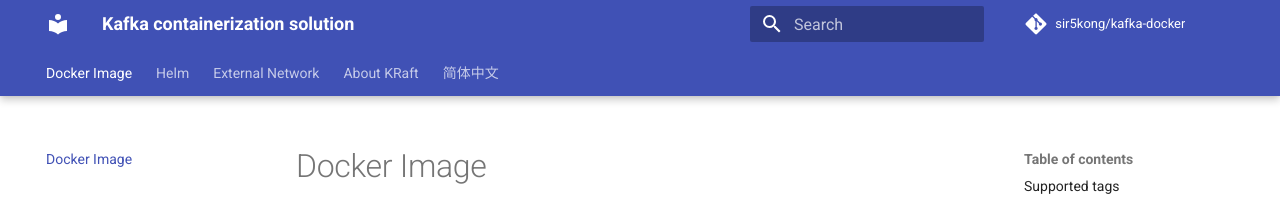
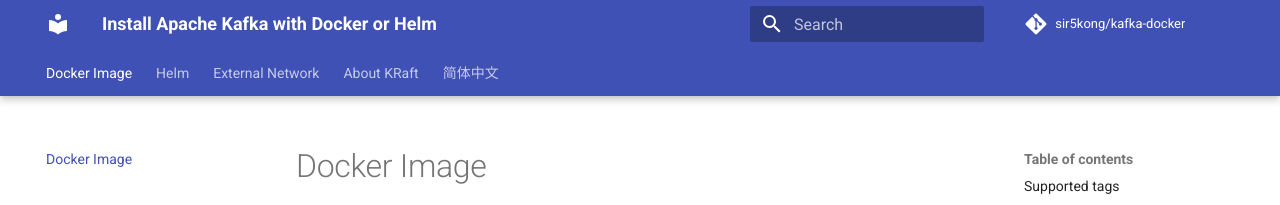
Before and after one commit to sir5kong/kafka-docker, an MkDocs documentation site: the page built from docs/README.md, in a window 1280 px wide. Shown: the top 205 px of the page. Built offline with MkDocs 1.6.1 and Material for MkDocs 9.7.7, drawn with Linux system fonts in a browser that asks for light colours; comment, search, counter and statistics services are not loaded; part of the change alters nothing that is shown.

```diff
--- a/mkdocs.yml
+++ b/mkdocs.yml
@@ -1,4 +1,4 @@
-site_name: Kafka containerization solution
+site_name: Install Apache Kafka with Docker or Helm
 # site_url: 'https://github.com/sir5kong/kafka-docker'
 
 ## Repository
@@ -63,6 +63,11 @@ plugins:
   - minify:
       minify_html: true
 
+extra:
+  analytics:
+    provider: google
+    property: !ENV GOOGLE_ANALYTICS_KEY
+
 # Page tree
 nav:
   - Docker Image: README.md
```
Also changed, not shown: 1 other file.
